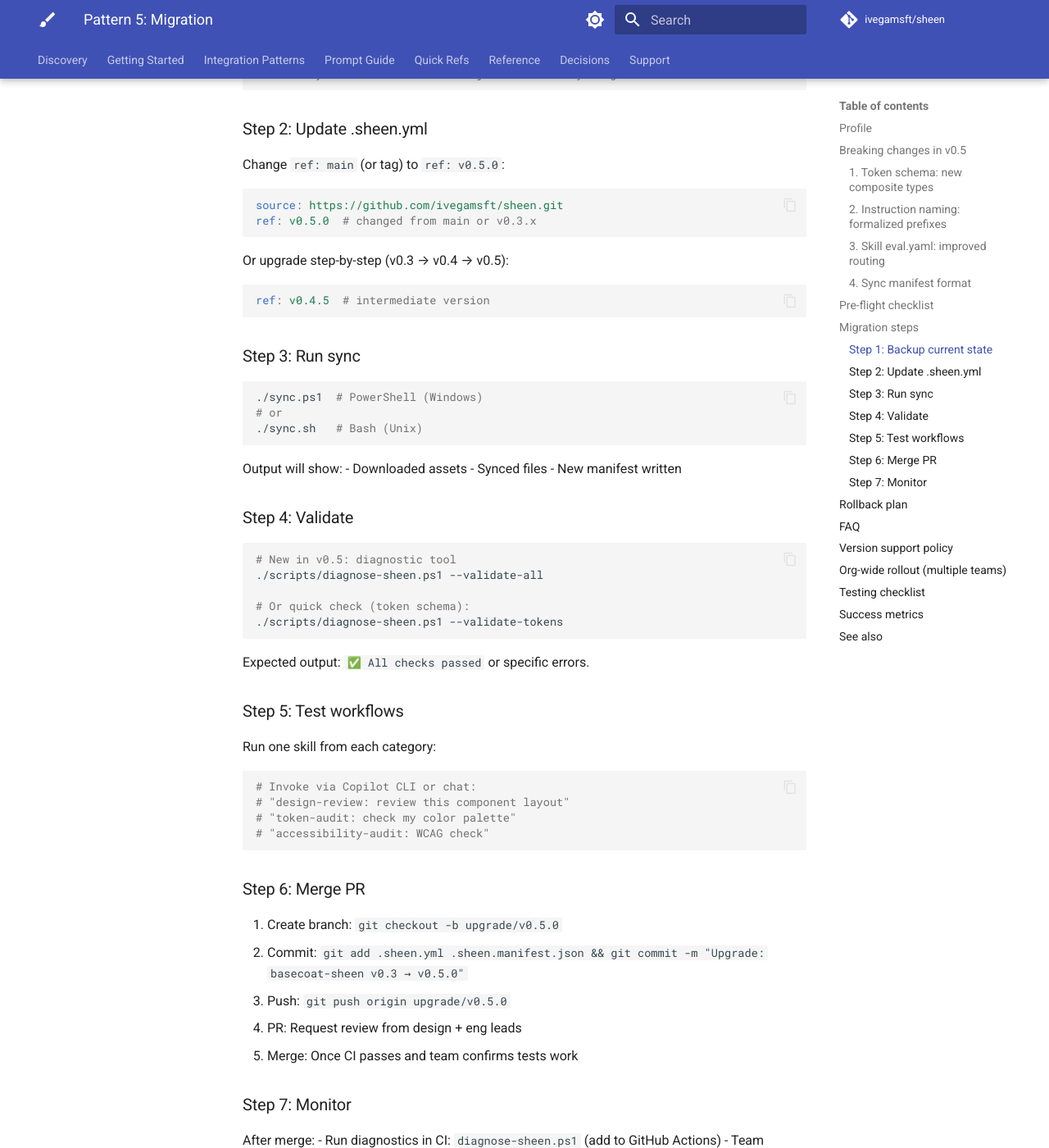
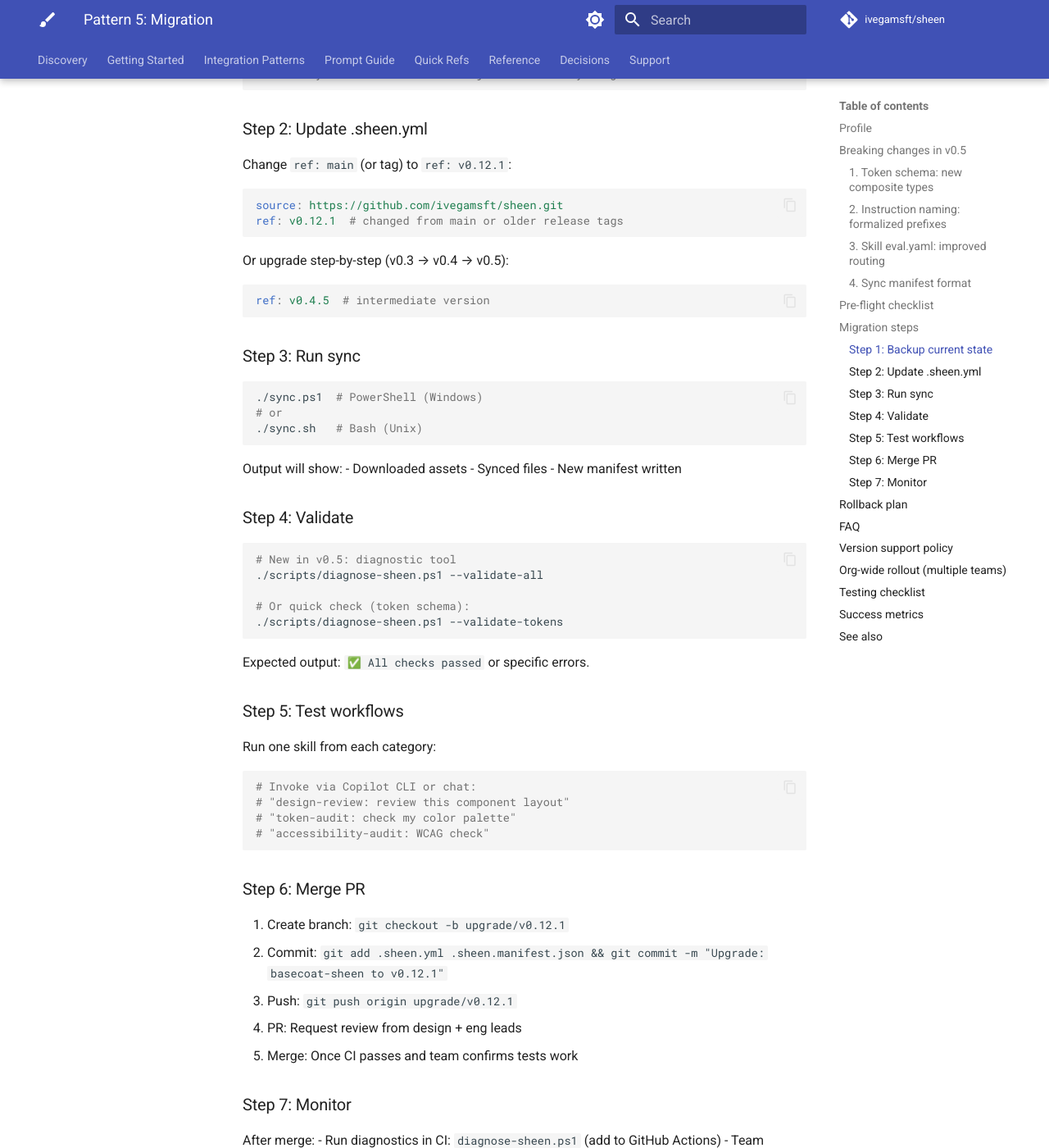
Before and after one commit to ivegamsft/sheen, an MkDocs documentation site: the page built from docs/patterns/migration.md, in a window 1280 px wide and 1400 px high, scrolled down 2175 px. Shown: the whole window at 82% size. Built offline with MkDocs 1.6.1 and Material for MkDocs 9.7.7, drawn with Linux system fonts in a browser that asks for light colours; comment, search, counter and statistics services are not loaded.

Commit message:
Handle commented Sheen source configuration
Strip inline YAML comments before resolving source/ref, block unsafe private SHA fallback, remove nonexistent public tag examples, and keep internal source tests out of the published mirror.

Co-authored-by: Copilot <223556219+Copilot@users.noreply.github.com>

Copilot-Session: db7a79c5-a367-49f7-a304-543cd156b7d8

````diff
--- a/docs/patterns/migration.md
+++ b/docs/patterns/migration.md
@@ -97,11 +97,11 @@ git log --oneline -1  # note current commit
 
 ### Step 2: Update .sheen.yml
 
-Change `ref: main` (or tag) to `ref: v0.5.0`:
+Change `ref: main` (or tag) to `ref: v0.12.1`:
 
 ```yaml
 source: https://github.com/ivegamsft/sheen.git
-ref: v0.5.0  # changed from main or v0.3.x
+ref: v0.12.1  # changed from main or older release tags
 ```
 
 Or upgrade step-by-step (v0.3 → v0.4 → v0.5):
@@ -148,9 +148,9 @@ Run one skill from each category:
 
 ### Step 6: Merge PR
 
-1. Create branch: `git checkout -b upgrade/v0.5.0`
-2. Commit: `git add .sheen.yml .sheen.manifest.json && git commit -m "Upgrade: basecoat-sheen v0.3 → v0.5.0"`
-3. Push: `git push origin upgrade/v0.5.0`
+1. Create branch: `git checkout -b upgrade/v0.12.1`
+2. Commit: `git add .sheen.yml .sheen.manifest.json && git commit -m "Upgrade: basecoat-sheen to v0.12.1"`
+3. Push: `git push origin upgrade/v0.12.1`
 4. PR: Request review from design + eng leads
 5. Merge: Once CI passes and team confirms tests work
 
````
Also changed, not shown: docs/guides/consumption-patterns.md (+1 -1 lines), docs/patterns/cross-functional.md (+1 -1 lines), docs/patterns/cross-org.md (+7 -7 lines), docs/patterns/token-only.md (+1 -1 lines), docs/quick-refs/common-config-recipes.md (+1 -1 lines), 3 other files.
